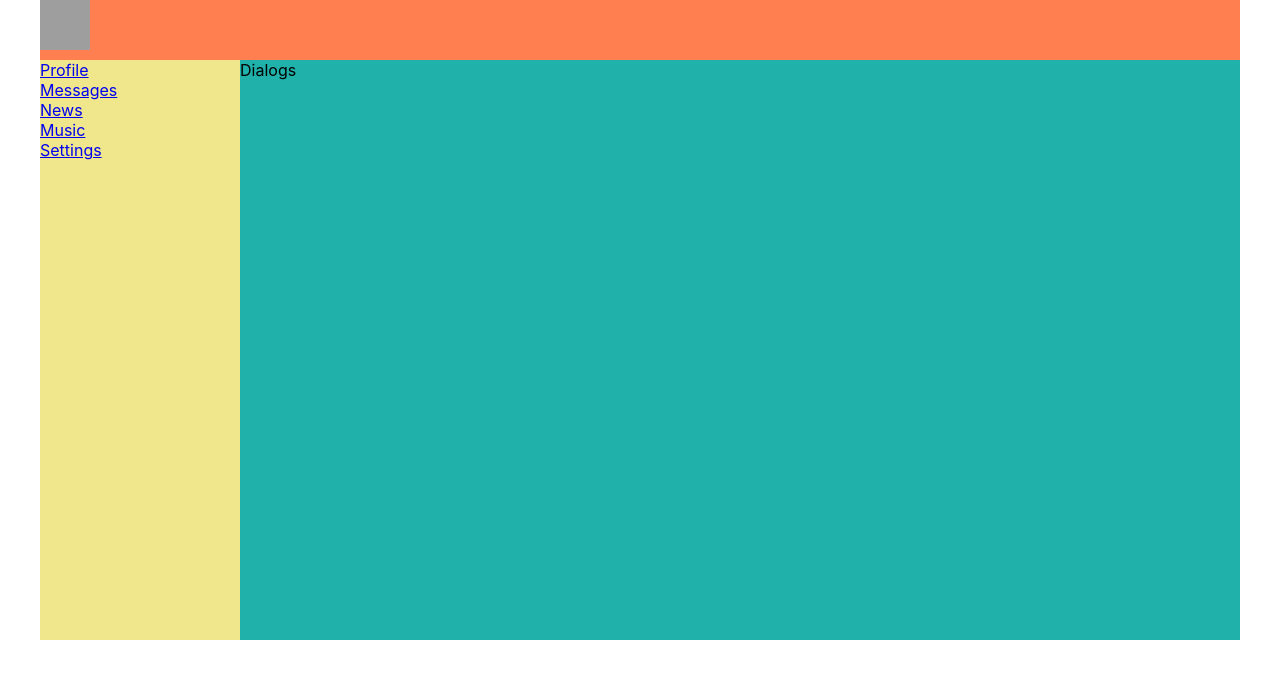
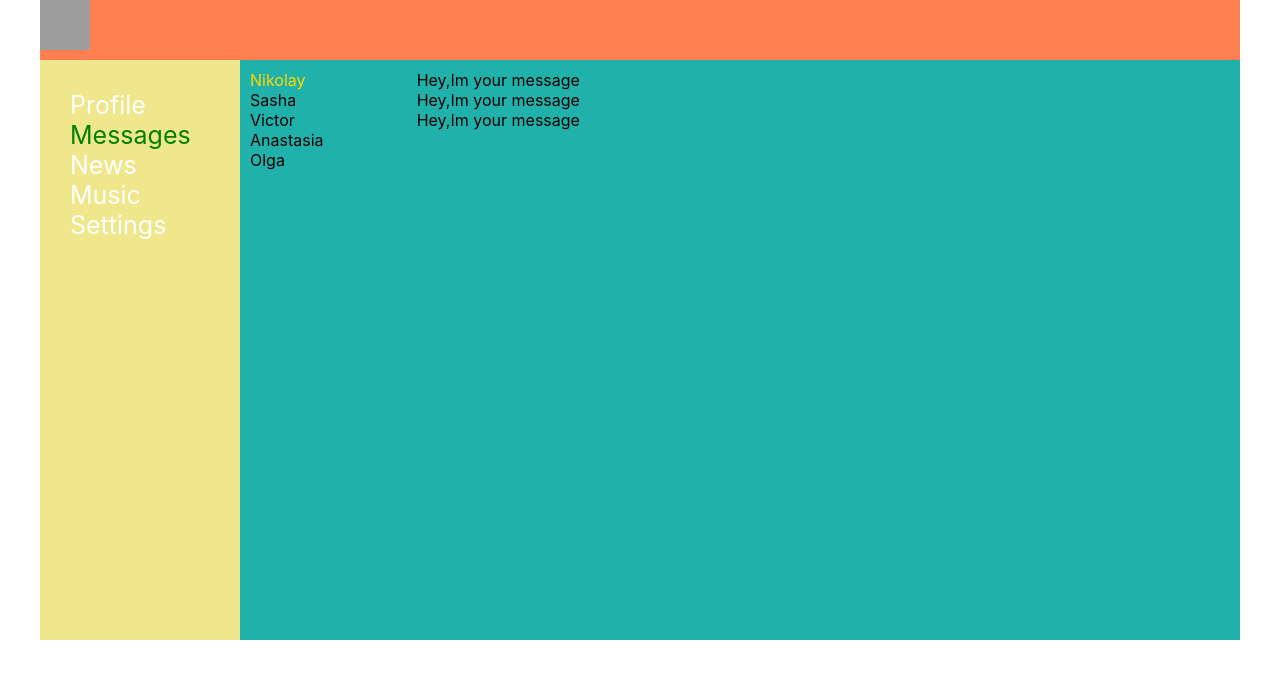
Before and after one commit to kirkade/samurai_way, a React (Create React App) app: page /Dialogs in a window 1280 px wide. Shown: the top 678 px of the page. Built offline with nearby package versions, Linux system fonts and the light colour scheme; grey boxes are pictures that could not be loaded.

Commit message:
add dialogs end 21 lesson

```diff
--- a/src/Components/Dialogs/Dialogs.module.css
+++ b/src/Components/Dialogs/Dialogs.module.css
@@ -0,0 +1,26 @@
+
+.dialogs {
+    display: grid;
+    grid-template-columns: 2fr 10fr;
+
+}
+
+.dialogsItems {
+    padding: 10px;
+}
+
+.dialogsItems .active {
+    color:gold;
+}
+
+.dialog {
+
+}
+
+.messages {
+    padding: 10px;
+}
+
+.message {
+
+}
--- a/src/Components/Dialogs/Dialogs.tsx
+++ b/src/Components/Dialogs/Dialogs.tsx
@@ -3,8 +3,29 @@ import styles from './Dialogs.module.css'
 
 export const Dialogs = () => {
     return (
-        <div>
-            Dialogs
+        <div className={styles.dialogs}>
+            <div className={styles.dialogsItems}>
+                <div className={styles.dialog + ' ' + styles.active}>
+                    Nikolay
+                </div>
+                <div className={styles.dialog}>
+                    Sasha
+                </div>
+                <div className={styles.dialog}>
+                    Victor
+                </div>
+                <div className={styles.dialog}>
+                    Anastasia
+                </div>
+                <div className={styles.dialog}>
+                    Olga
+                </div>
+            </div>
+            <div className={styles.messages}>
+                <div className={styles.message}>Hey,Im your message</div>
+                <div className={styles.message}>Hey,Im your message</div>
+                <div className={styles.message}>Hey,Im your message</div>
+            </div>
         </div>
     )
 }
--- a/src/Components/Navbar/Navbar.module.css
+++ b/src/Components/Navbar/Navbar.module.css
@@ -1,8 +1,15 @@
 .nav {
     grid-area: n;
     background-color: khaki;
+    padding: 30px;
 }
 
-.item {
+.item a {
+    font-size: 25px;
     color: white;
+    text-decoration: none;
 }
+
+.item a.active{
+    color: green;
+}
--- a/src/Components/Navbar/Navbar.tsx
+++ b/src/Components/Navbar/Navbar.tsx
@@ -1,23 +1,24 @@
 import React from 'react';
 import styles from './Navbar.module.css'
+import {NavLink} from "react-router-dom";
 
 export const Navbar = () => {
     return (
         <nav className={styles.nav}>
             <div className={styles.item}>
-                <a href={'/Profile'}>Profile</a>
+                <NavLink className={({isActive}) => isActive ? styles.active : "" } to={'/Profile'}>Profile</NavLink>
             </div>
             <div className={styles.item}>
-                <a href={'/Dialogs'}>Messages</a>
+                <NavLink className={({isActive}) => isActive ? styles.active : "" } to={'/Dialogs'}>Messages</NavLink>
             </div>
             <div className={styles.item}>
-                <a href={'/News'}>News</a>
+                <NavLink className={({isActive}) => isActive ? styles.active : "" } to={'/News'}>News</NavLink>
             </div>
             <div className={styles.item}>
-                <a href={'/Music'}>Music</a>
+                <NavLink className={({isActive}) => isActive ? styles.active : "" } to={'/Music'}>Music</NavLink>
             </div>
             <div className={styles.item}>
-                <a href={'/Settings'}>Settings</a>
+                <NavLink className={({isActive}) => isActive ? styles.active : "" } to={'/Settings'}>Settings</NavLink>
             </div>
         </nav>
     )
```
